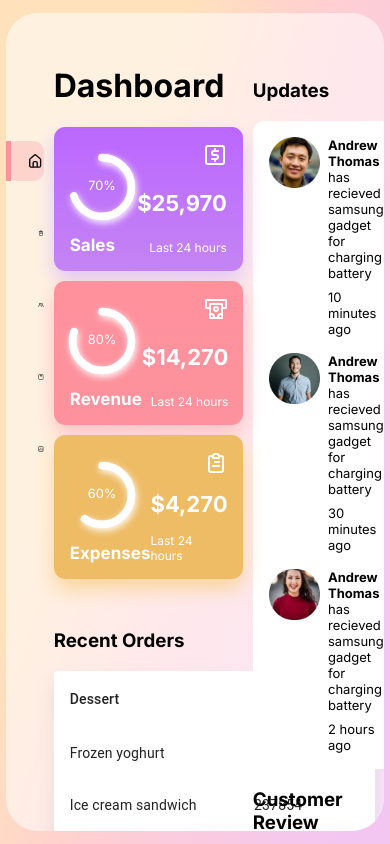
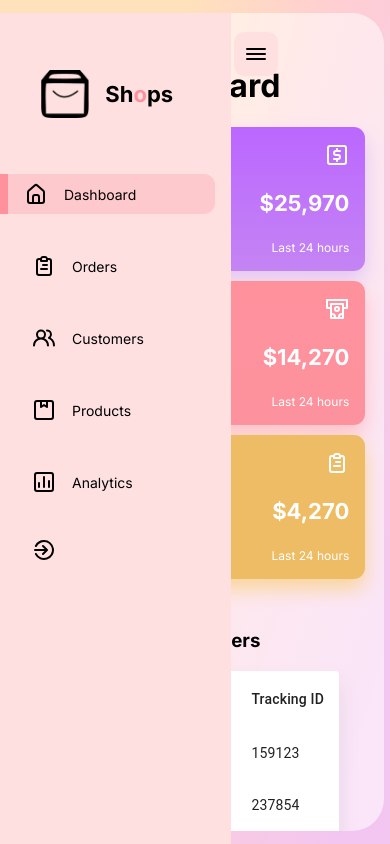
Before and after one commit to SumuduPerera98/Admin-Panel, a React (Create React App) app: page / in a window 390 px wide. Built offline with nearby package versions, Linux system fonts and the light colour scheme.

Commit message:
make responsive for mobile view

```diff
--- a/src/App.css
+++ b/src/App.css
@@ -42,3 +42,12 @@
     overflow-y: scroll;
   }
 }
+
+@media screen and (max-width: 768px){
+  .AppGlass{
+    grid-template-columns: 1fr;
+  }
+  .AppGlass::-webkit-scrollbar{
+    display: none;
+  }
+}
--- a/src/components/Card/Card.css
+++ b/src/components/Card/Card.css
@@ -108,3 +108,12 @@
         left: 6rem;
     }
 }
+
+@media screen and (max-width: 768px){
+    .ExpandedCard{
+        top: 8rem;
+        height: 50%;
+        left: 15px;
+        width: 80%;
+    }
+}
--- a/src/components/Cards/Cards.css
+++ b/src/components/Cards/Cards.css
@@ -15,3 +15,9 @@
         height: 9rem;
     }
 }
+
+@media screen and (max-width: 768px){
+    .Cards{
+        width: 90%;
+    }
+}
--- a/src/components/MainDash/MainDash.css
+++ b/src/components/MainDash/MainDash.css
@@ -10,3 +10,9 @@
         margin-top: 2rem;
     }
 }
+
+@media screen and (max-width: 768px){
+    .MainDash{
+        align-items: center;
+    }
+}
--- a/src/components/RightSide/RightSide.css
+++ b/src/components/RightSide/RightSide.css
@@ -11,3 +11,15 @@
         margin-top: 3rem;
     }
 }
+
+@media screen and (max-width: 768px){
+    .RightSide{
+        width: 100%;
+        margin-top: 0;
+    }
+    .RightSide>div{
+        display: flex;
+        flex-direction: column;
+        align-items: center;
+    }
+}
--- a/src/components/Sidebar/Sidebar.css
+++ b/src/components/Sidebar/Sidebar.css
@@ -70,6 +70,9 @@
     width: 100%;
 
 }
+.bars{
+    display: none;
+}
 
 @media screen and (max-width: 1200px){
     .menuItem>span{
@@ -80,3 +83,32 @@
         display: none;
     }
 }
+@media screen and (max-width: 768px){
+    .Sidebar{
+        position: fixed;
+        z-index: 9;
+        background: #ffe0e0;
+        width: 55%;
+        padding-right: 1rem;
+        height: 100%;
+    }
+    .menuItem>span{
+        display: block;
+    }
+    .logo{
+        display: flex;
+    }
+    .menu .menuItem:last-child{
+        position: relative;
+        margin-top: 2rem;
+    }
+    .bars{
+        display: flex;
+        position: fixed;
+        top: 2rem;
+        z-index: 9;
+        background: #ffe0e0;
+        padding: 10px;
+        border-radius: 10px;
+    }
+}
--- a/src/components/Sidebar/Sidebar.jsx
+++ b/src/components/Sidebar/Sidebar.jsx
@@ -3,14 +3,36 @@
 import './Sidebar.css'
 
 import { SidebarData } from "../../Data/Data"
-import {UilSignOutAlt} from '@iconscout/react-unicons'
-
+import {UilSignOutAlt, UilBars} from '@iconscout/react-unicons'
+import {motion} from 'framer-motion'
 const Sidebar=()=>{
 
     const [selected, setSelected]= useState(0)
+    const [expanded, setExpanded]= useState(true)
+
+    const sidebarVarients={
+        true:{
+            left:'0'
+        },
+        false:{
+            left:'-60%'
+        }
+    }
 
     return(
-        <div className="Sidebar">
+        <>
+        <div className="bars" style={expanded? {left: "60%"}:{
+            left:"5%"
+        }}
+        onClick={()=>setExpanded(!expanded)}
+        >
+                <UilBars/>
+        </div>
+        <motion.div className="Sidebar"
+        variants={sidebarVarients}
+        animate={window.innerWidth<=768?`${expanded}`:''}
+        >
+
             {/* logo */}
             <div className="logo">
                 <img src={Logo} alt="" />
@@ -40,7 +62,8 @@
                     </div>
 
             </div>
-        </div>
+        </motion.div>
+        </>
     )
 }
 
--- a/src/components/Table/Table.css
+++ b/src/components/Table/Table.css
@@ -30,3 +30,13 @@
         margin-top: 2rem;
     }
 }
+
+@media screen and (max-width: 768px){
+    .Table{
+        position: relative;
+        display: flex;
+        flex-direction: column;
+        align-items: center;
+        width: 18rem;
+    }
+}
```
